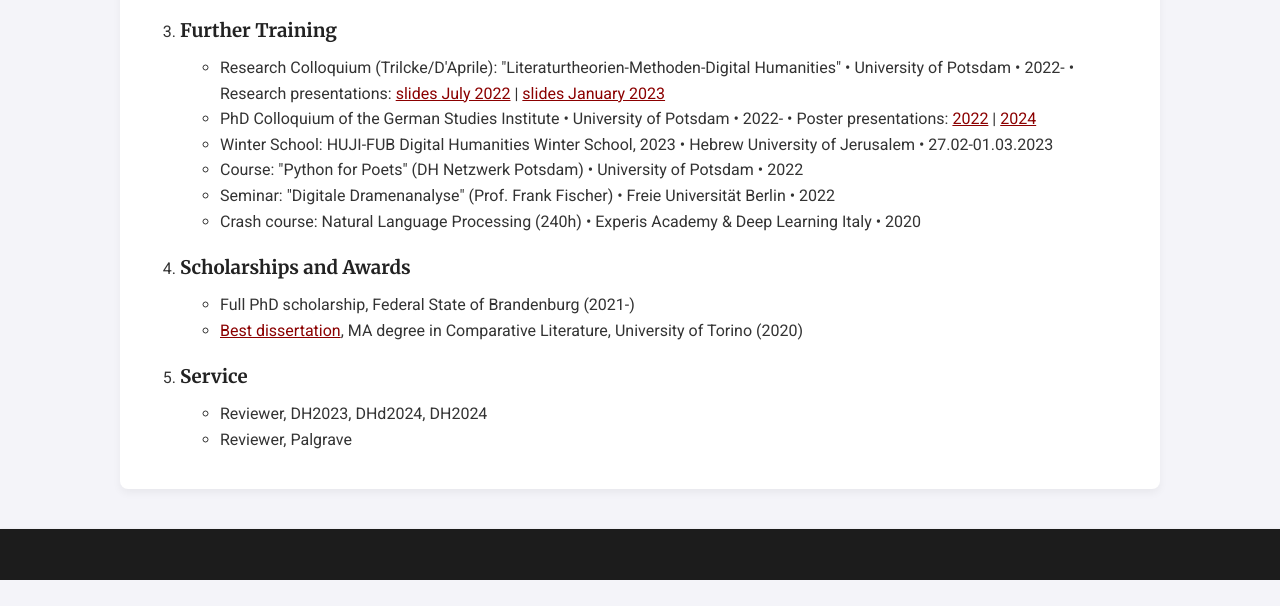
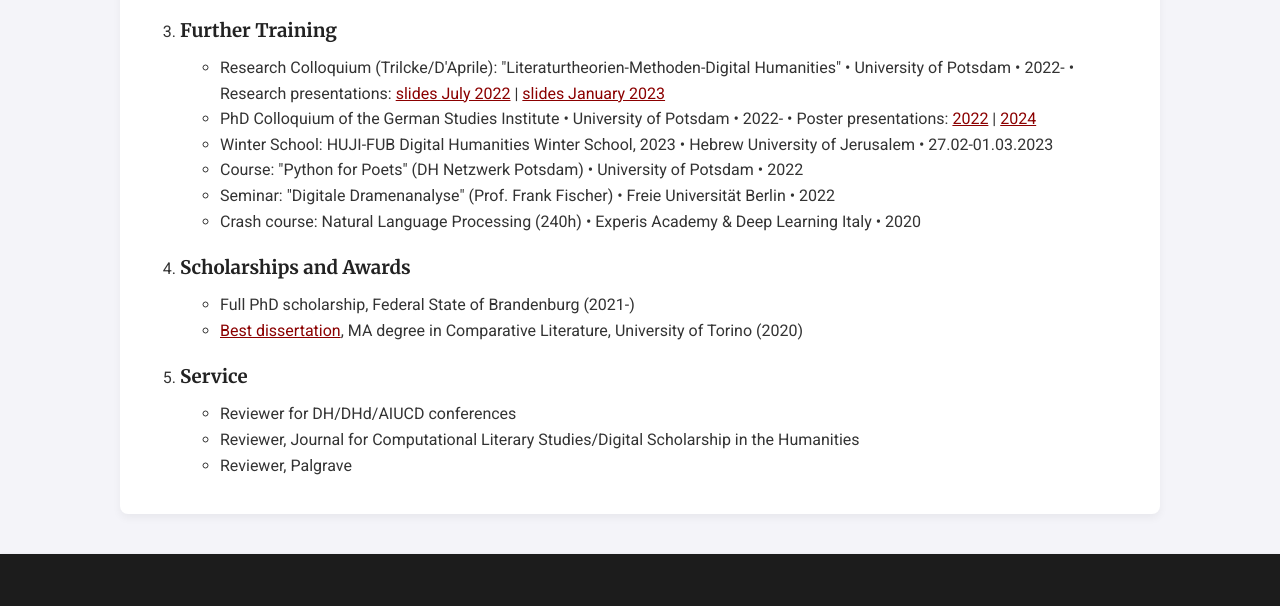
Before and after one commit to lucagiovannini7/lucagiovannini7.github.io, a plain HTML site: page about.html in a window 1280 px wide. Shown: the part 769-1375 px from the top of the page. Before the commit the page ends 1349 px from the top, so only its background shows below. Drawn offline with Linux system fonts and the light colour scheme.

Commit message:
Update about.html

```diff
--- a/about.html
+++ b/about.html
@@ -31,7 +31,7 @@
             <li>
 				<p><b>Research coordinator</b>, Network for Digital Humanities • University of Potsdam • 2025-</p>
 				<p> Activity: Coordinating scientific activity at the <a href="https://www.uni-potsdam.de/en/digital-humanities">DH Network</a>.</p>
-            </li
+            </li>
 			<li>
 				<p><b>Research assistant</b> (<i>wissenschaftliche Hilfskraft</i>) • University of Potsdam • 2022-2024</p>
 				<p> Activity: R&D for the <a href="https://dracor.org">DraCor</a> project.</p>
@@ -81,8 +81,9 @@
         <li>
         <h3>Service</h3>
         <ul>
-            <li>Reviewer, DH2023, DHd2024, DH2024</li>
-            <li>Reviewer, Palgrave</li>
+            <li>Reviewer for DH/DHd/AIUCD conferences</li>
+            <li>Reviewer, Journal for Computational Literary Studies/Digital Scholarship in the Humanities
+			<li>Reviewer, Palgrave</li>
         </ul>
     </li>
 
```
